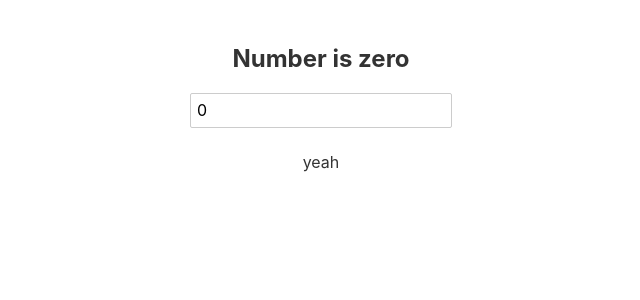
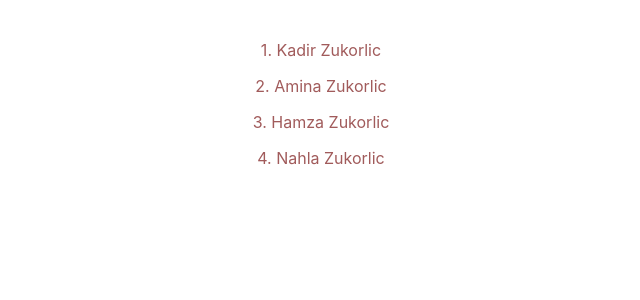
Before and after one commit to KadirZukorlic/Svelte, a Svelte app: page / in a window 1280 px wide. Shown: the top 300 px of the page, without its empty margins (319-959 px from the left). Built offline with nearby package versions, Linux system fonts and the light colour scheme.

Commit message:
Mapping array with each

```diff
--- a/src/App.svelte
+++ b/src/App.svelte
@@ -1,9 +1,31 @@
 <script>
-    let num = 0
+    // let num = 0
+    const names = ['Kadir', 'Amina', 'Hamza', 'Nahla']
+    const fullNames = [
+        {
+            firstName: 'Kadir',
+            lastName: 'Zukorlic',
+        },
+        {
+            firstName: 'Amina',
+            lastName: 'Zukorlic',
+        },
+        {
+            firstName: 'Hamza',
+            lastName: 'Zukorlic',
+        },
+        {
+            firstName: 'Nahla',
+            lastName: 'Zukorlic',
+        },
+    ]
 </script>
 
 <main>
-    {#if Number(num) === 0}
+    {#each fullNames as name, index}
+        <p>{index + 1}. {name.firstName} {name.lastName}</p>
+    {/each}
+    <!-- {#if Number(num) === 0}
         <h2>Number is <span>zero</span></h2>
     {:else if Number(num) < 0}
         <h2>Number is <span>negative</span></h2>
@@ -18,10 +40,13 @@
         <p>input number is: {num}</p>
     {:else}
         <p>yeah</p>
-    {/if}
+    {/if} -->
 </main>
 
 <style>
+    p {
+        color: rgb(161, 91, 91);
+    }
     main {
         text-align: center;
         padding: 1em;
```
